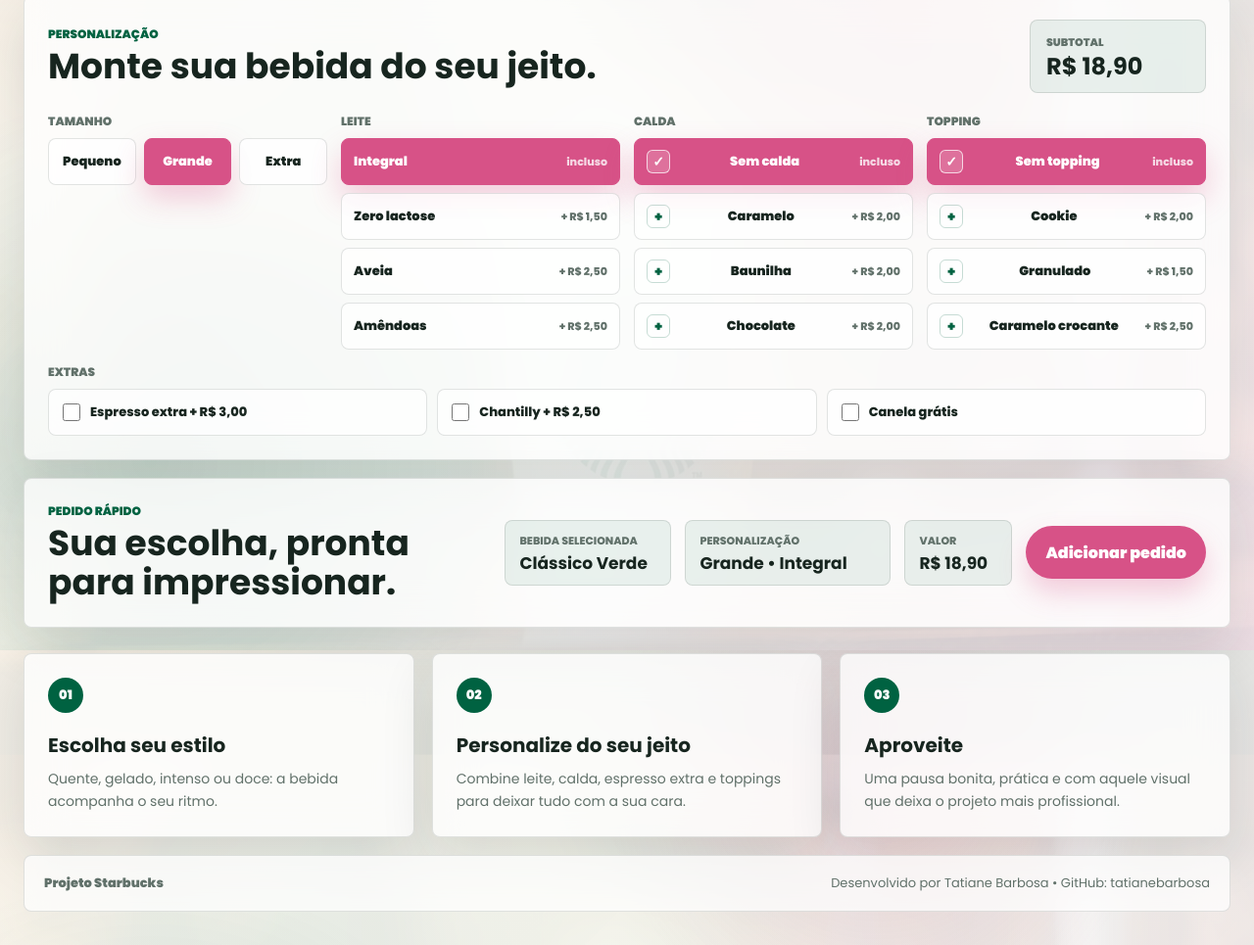
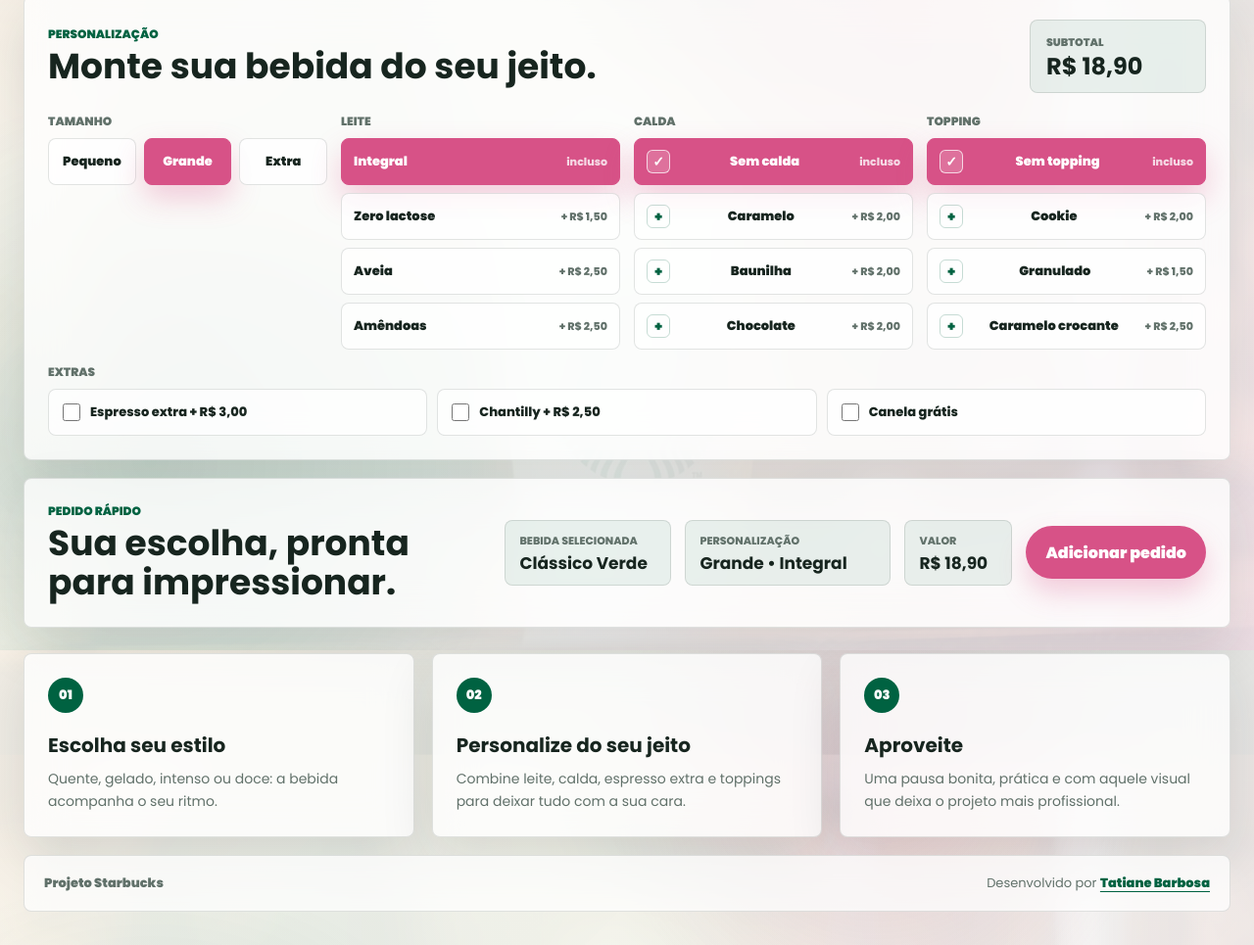
Before and after one commit to tatianebarbosa/starbucks-ia, a website built with Vite: page index.html in a window 1280 px wide. Shown: the part 936-1901 px from the top of the page at 98% size. Built offline with nearby package versions, Linux system fonts and the light colour scheme.

Commit message:
Adiciona link para GitHub no rodape

```diff
--- a/index.html
+++ b/index.html
@@ -398,7 +398,12 @@
 
         <footer class="footer">
             <span>Projeto Starbucks</span>
-            <p>Desenvolvido por Tatiane Barbosa • GitHub: tatianebarbosa</p>
+            <p>
+                Desenvolvido por
+                <a href="https://github.com/tatianebarbosa" target="_blank" rel="noopener noreferrer">
+                    Tatiane Barbosa
+                </a>
+            </p>
         </footer>
     </div>
 
--- a/styles.css
+++ b/styles.css
@@ -1281,6 +1281,17 @@
     font-weight: 900;
 }
 
+.footer a {
+    color: var(--brand);
+    font-weight: 900;
+    text-decoration: underline;
+    text-underline-offset: 4px;
+}
+
+.footer a:hover {
+    color: var(--cta);
+}
+
 @media (max-width: 900px) {
     body {
         overflow-x: hidden;
```
